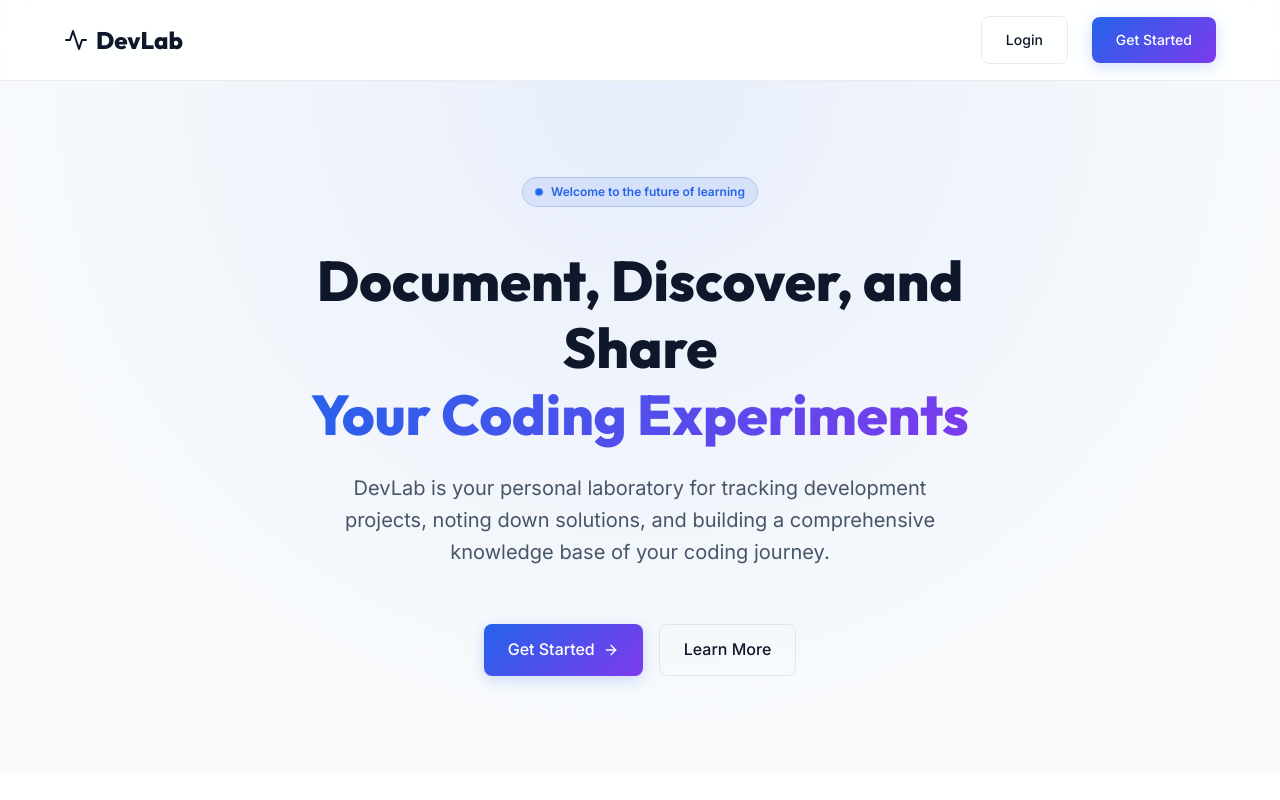
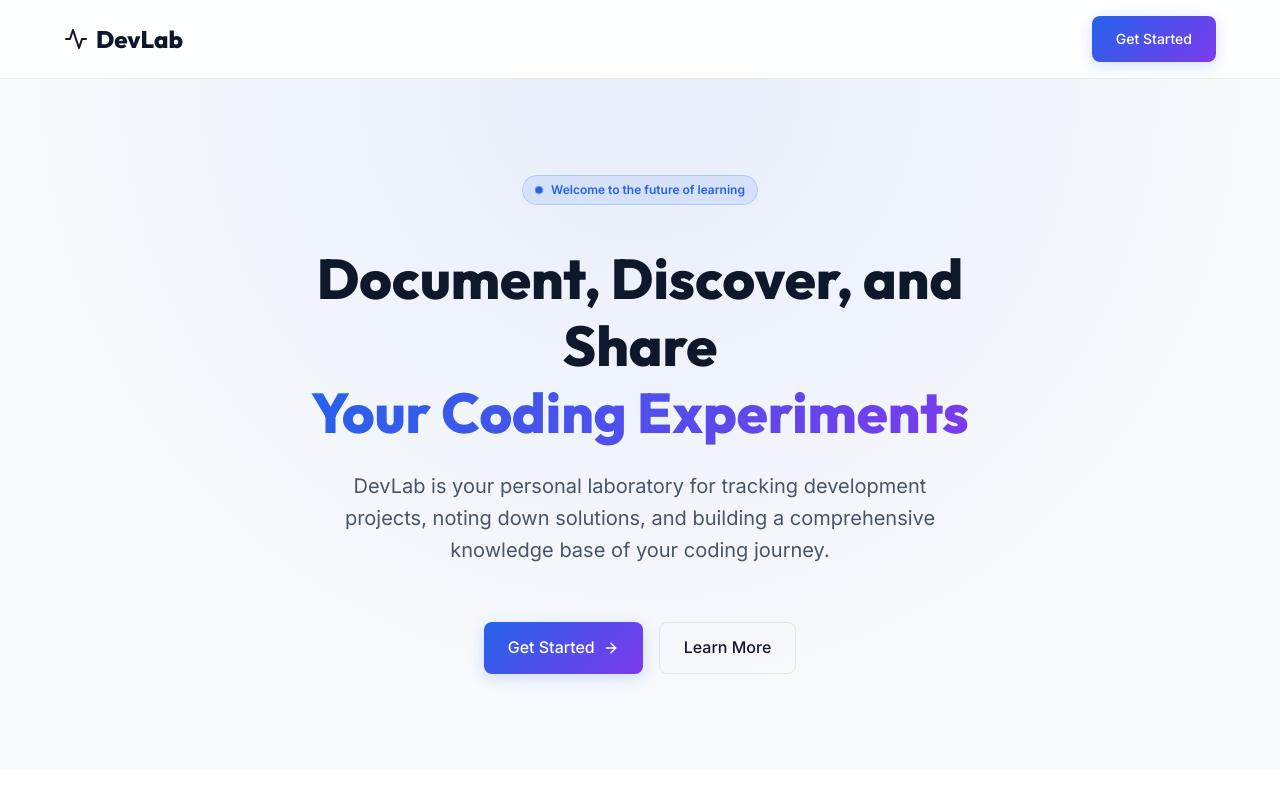
Before and after one commit to Amandeep-Singh07/Devlab-Experiment, a React app in the folder frontend/: page / in a window 1280 px wide. Shown: the top 800 px of the page. Built offline with nearby package versions, Linux system fonts and the light colour scheme; no server answers; the HTML template or start-up script is replaced by a standard one.

Commit message:
remove login button from navbar

```diff
--- a/frontend/src/components/Navbar.jsx
+++ b/frontend/src/components/Navbar.jsx
@@ -32,7 +32,6 @@ const Navbar = () => {
             </>
           ) : (
             <>
-              <Link to="/login" className="btn btn-secondary text-sm">Login</Link>
               <Link to="/login" className="btn btn-primary text-sm">Get Started</Link>
             </>
           )}
```
